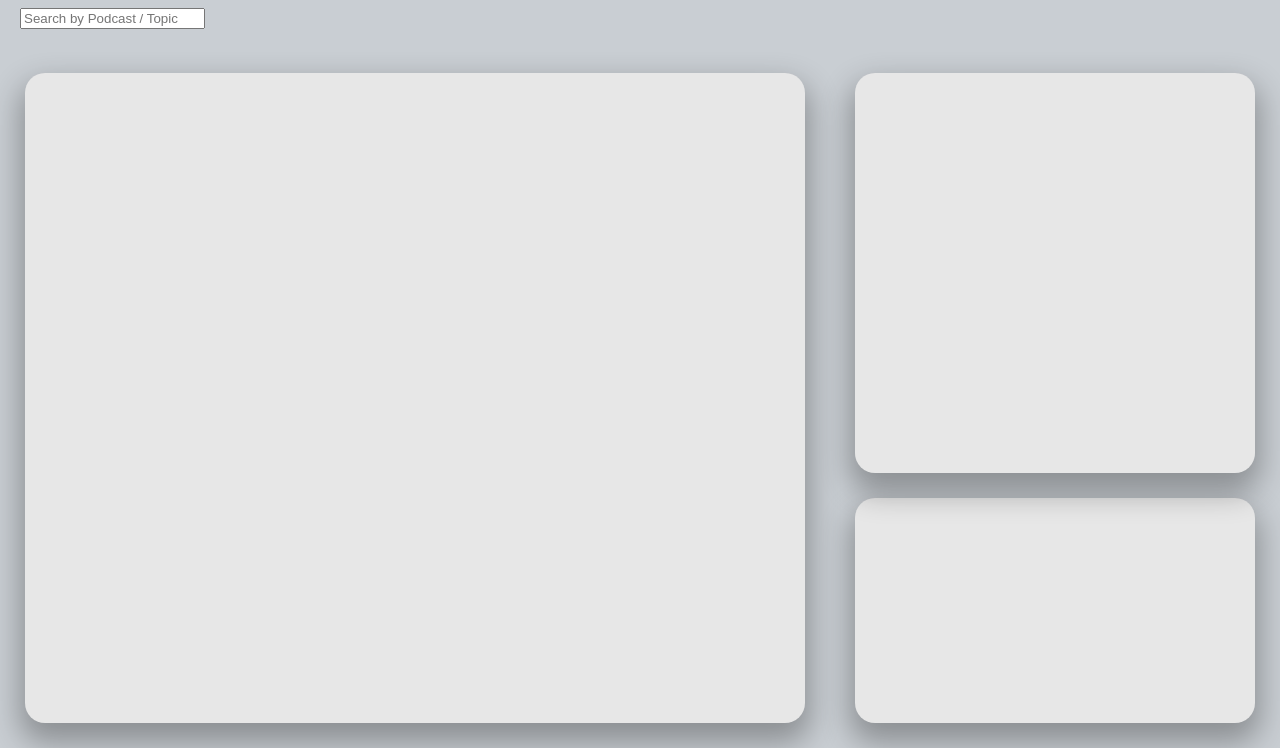
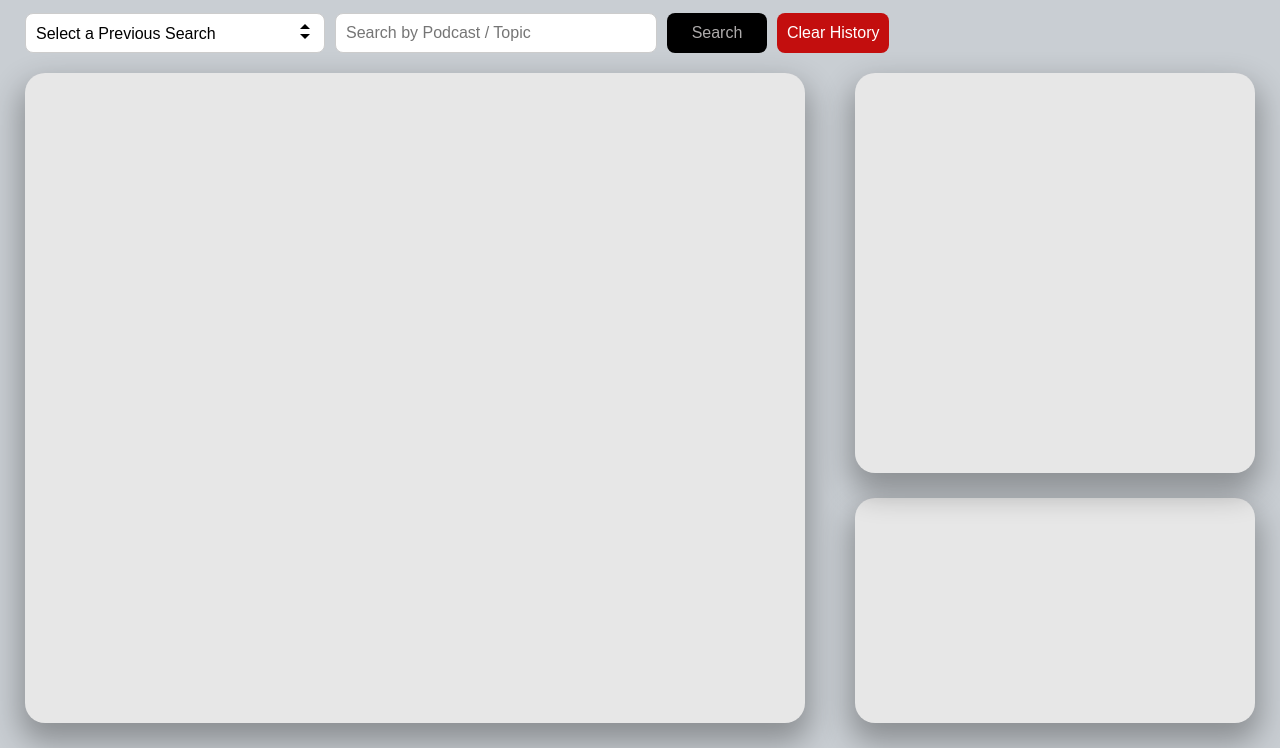
Before and after one commit to deepanm87/podcast-player-app, a website: page public/index.html in a window 1280 px wide. Shown: the part 52-800 px from the top of the page. Drawn offline with Linux system fonts and the light colour scheme.

Commit message:
added styles for search and buttons

```diff
--- a/public/index.html
+++ b/public/index.html
@@ -9,6 +9,7 @@
     <link rel="stylesheet" href="styles.css">
 </head>
 <body>
+
     <div class="nav-wrapper">
         <nav class="nav">
             <h1 class="nav-title">Podcast Player</h1>
@@ -18,20 +19,27 @@
 
     <div class="page-wrapper">
         <div class="search-container">
+            <div class="custom-select">
+                <select name="search-history" id="search-history" title="Search History">
+                    <option value="">Select a Previous Search</option>
+                </select>
+            </div>
             <input type="text" id="search-input" placeholder="Search by Podcast / Topic">
+            <div class="search-buttons">
+                <button id="search-button" type="button">Search</button>
+                <button id="reset-button" type="button">Clear History</button>
+            </div>
         </div>
         <div class="main-container">
-
         </div>
 
         <div class="player-container">
             <div class="player">
-
             </div>
             <div class="queue">
-
             </div>
         </div>
+
     </div>
     <script src="script.js"></script>
 </body>
--- a/public/styles.css
+++ b/public/styles.css
@@ -42,6 +42,77 @@ body {
     position: absolute;
     top: 60px;
     left: 20px;
+    display: flex;
+}
+
+select, input, button {
+    margin: 5px;
+    padding: 10px;
+    font-size: 16px;
+    border-radius: 8px;
+    border: 1px solid #ccc;
+}
+
+input {
+    width: 300px;
+}
+
+.custom-select {
+    width: 300px;
+    height: 40px;
+    position: relative;
+    margin-right: 10px;
+}
+
+.custom-select select {
+    appearance: none;
+    width: 100%;
+    cursor: pointer;
+    background: white;
+    height: 40px;
+}
+
+.custom-select::before,
+.custom-select::after {
+        position: absolute;
+        content: "";
+        right: 10px;
+        pointer-events: none;
+}
+
+.custom-select::before {
+    border-left: 5px solid transparent;
+    border-right: 5px solid transparent;
+    border-bottom: 5px solid black;
+    top: 40%;
+}
+
+.custom-select::after {
+    border-left: 5px solid transparent;
+    border-right: 5px solid transparent;
+    border-top: 5px solid black;
+    top: 65%;
+}
+
+.search-buttons {
+    display: flex;
+}
+
+button {
+    cursor: pointer;
+    background: black;
+    color: rgb(174, 171, 171);
+    border: none;
+    min-width: 100px;
+
+    &:hover {
+        filter: brightness(1.2);
+    }
+}
+
+#reset-button {
+    background: rgb(195, 14, 14);
+    color: white;
 }
 
 .page-wrapper {
```
